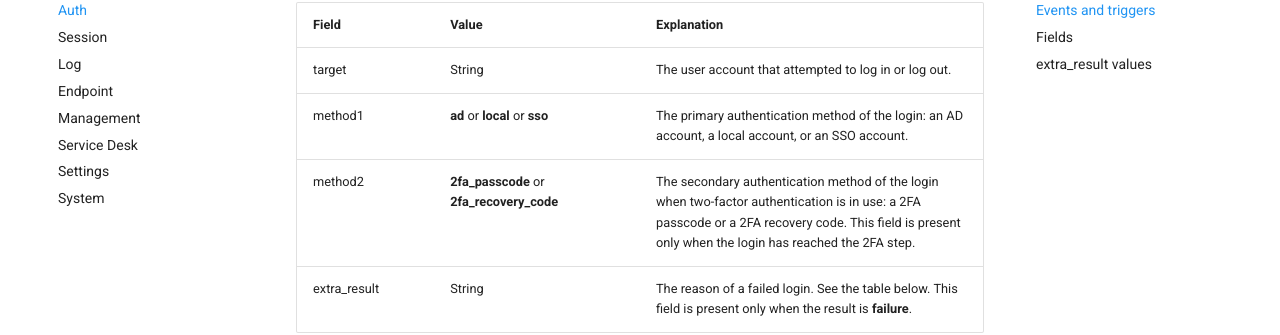
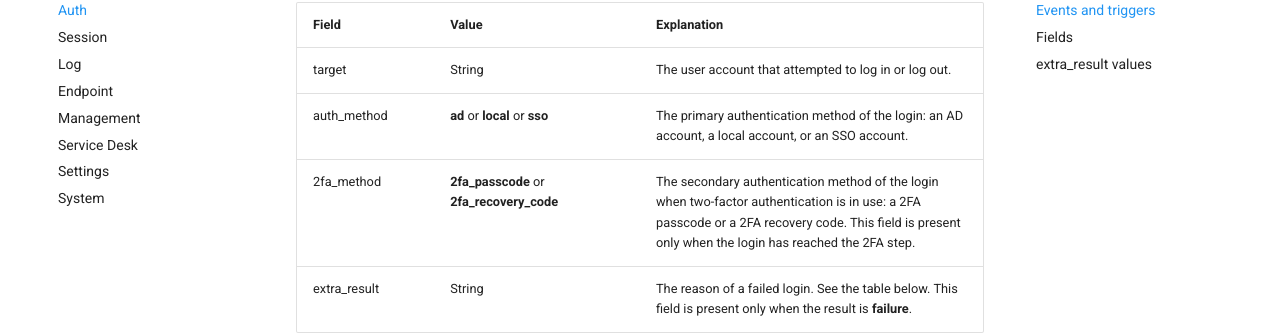
Before and after one commit to little-potato/my-syslog-docs, an MkDocs documentation site: the page built from docs/category/auth.md, in a window 1280 px wide and 900 px high, scrolled down 1448 px. Shown: the part 152-487 px from the top of the window. Built offline with MkDocs 1.6.1 and Material for MkDocs 9.7.7, drawn with Linux system fonts in a browser that asks for light colours.

Commit message:
Update auth.md

```diff
--- a/docs/category/auth.md
+++ b/docs/category/auth.md
@@ -37,8 +37,8 @@
 | **Field** | **Value** | **Explanation** |
 | --- | --- | --- |
 | target | String | The user account that attempted to log in or log out. |
-| method1 | **ad** or **local** or **sso** | The primary authentication method of the login: an AD account, a local account, or an SSO account. |
-| method2 | **2fa_passcode** or **2fa_recovery_code** | The secondary authentication method of the login when two-factor authentication is in use: a 2FA passcode or a 2FA recovery code. This field is present only when the login has reached the 2FA step. |
+| auth_method | **ad** or **local** or **sso** | The primary authentication method of the login: an AD account, a local account, or an SSO account. |
+| 2fa_method | **2fa_passcode** or **2fa_recovery_code** | The secondary authentication method of the login when two-factor authentication is in use: a 2FA passcode or a 2FA recovery code. This field is present only when the login has reached the 2FA step. |
 | extra_result | String | The reason of a failed login. See the table below. This field is present only when the result is **failure**. |
 
 ### extra_result values
```
